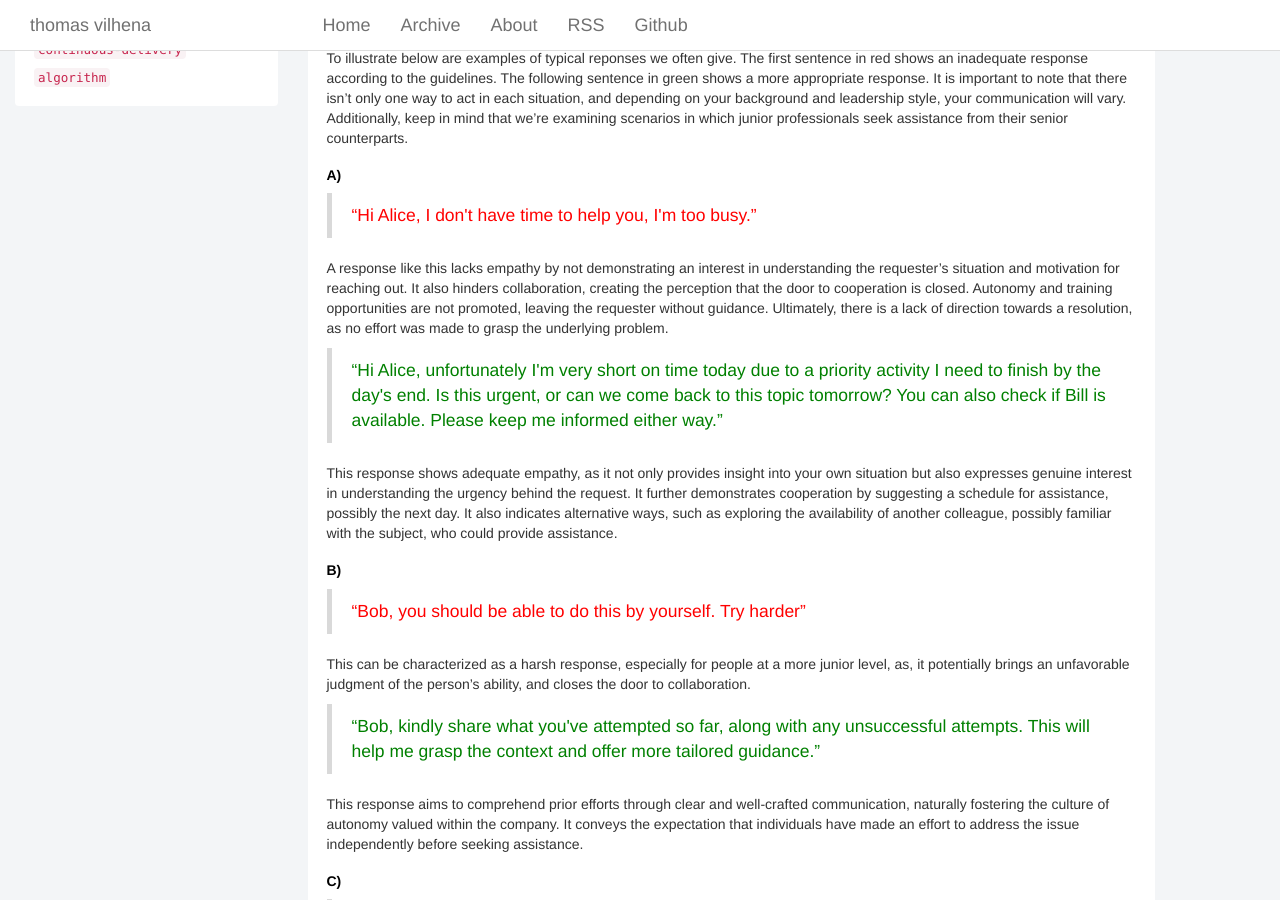
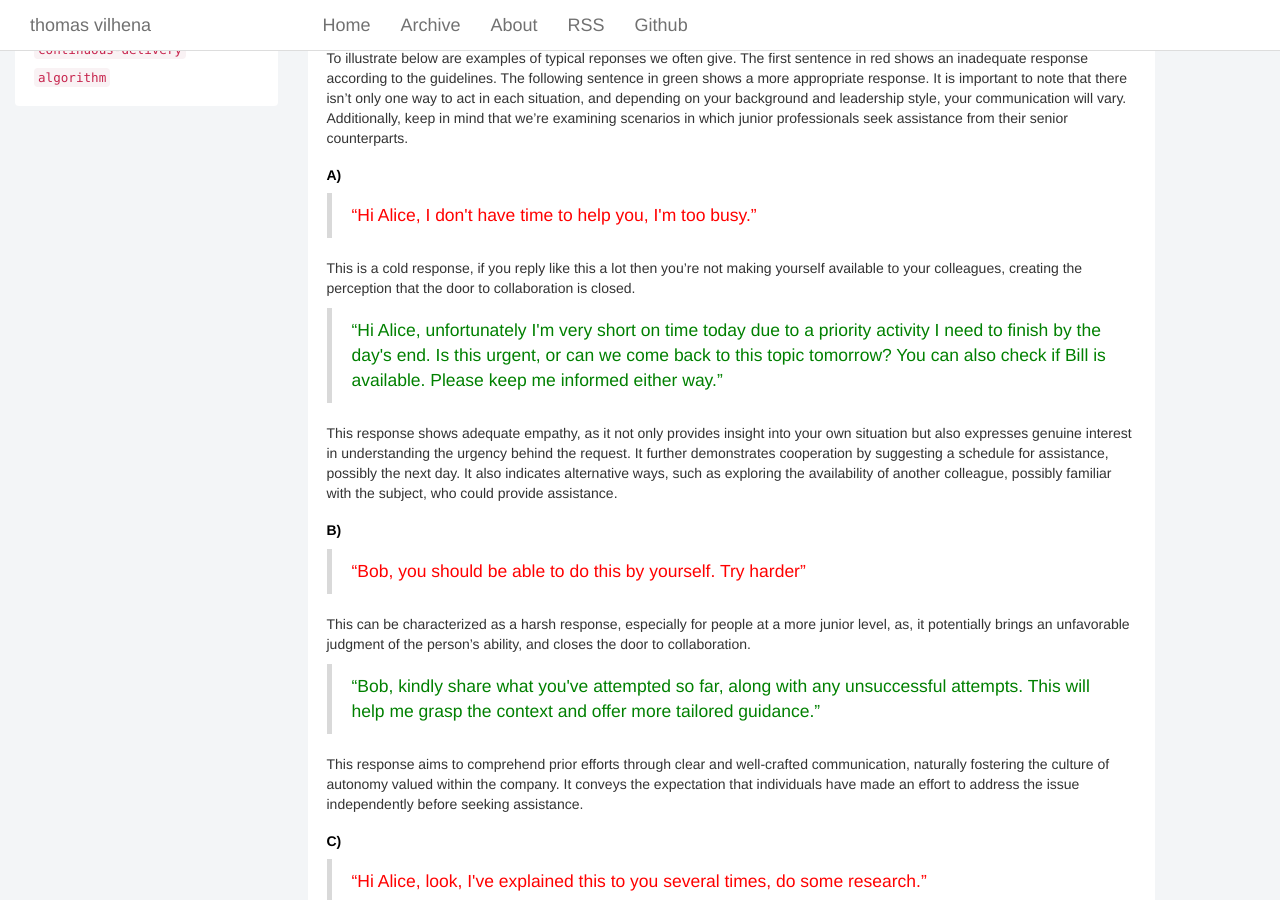
Before and after one commit to TCGV/blog, a Jekyll site: the page built from _posts/2023-10-16-guideliness-for-requests-from-colleagues.md, in a window 1280 px wide and 900 px high, scrolled down 811 px. Built offline with Jekyll 4.4.1, drawn with Linux system fonts in a browser that asks for light colours.

Commit message:
Updating: 2023-10-16-guideliness-for-requests-from-colleagues.md

```diff
--- a/_posts/2023-10-16-guideliness-for-requests-from-colleagues.md
+++ b/_posts/2023-10-16-guideliness-for-requests-from-colleagues.md
@@ -44,7 +44,7 @@ To illustrate below are examples of typical reponses we often give. The first se
 
 > <div style="color: red">“Hi Alice, I don't have time to help you, I'm too busy.”</div>
 
-A response like this lacks empathy by not demonstrating an interest in understanding the requester's situation and motivation for reaching out. It also hinders collaboration, creating the perception that the door to cooperation is closed. Autonomy and training opportunities are not promoted, leaving the requester without guidance. Ultimately, there is a lack of direction towards a resolution, as no effort was made to grasp the underlying problem.
+This is a cold response, if you reply like this a lot then you're not making yourself available to your colleagues, creating the perception that the door to collaboration is closed.
 
 > <div style="color: green">“Hi Alice, unfortunately I'm very short on time today due to a priority activity I need to finish by the day's end. Is this urgent, or can we come back to this topic tomorrow? You can also check if Bill is available. Please keep me informed either way.”</div>
 
```
